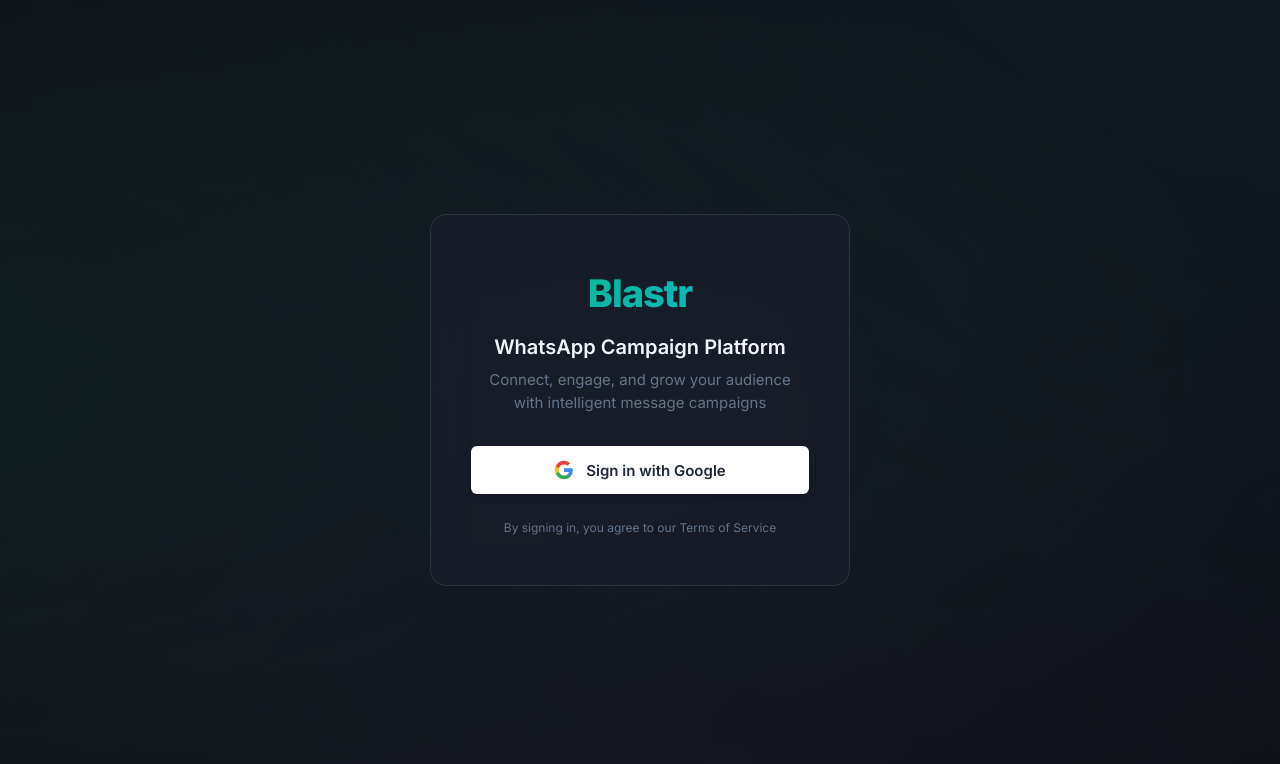
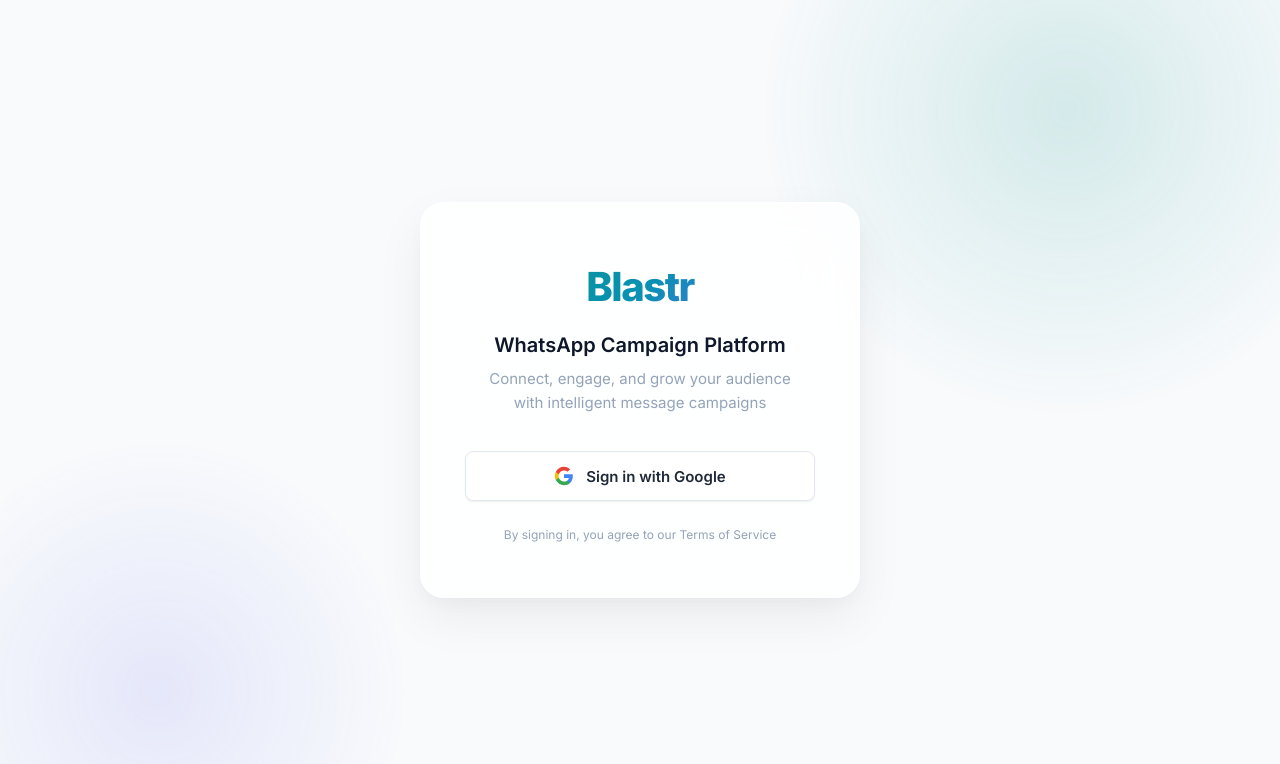
Before and after one commit to fardannozami/wa, a React (Vite) app in the folder frontend/: page /login in a window 1280 px wide. Shown: the top 764 px of the page. Built offline with nearby package versions, Linux system fonts and the light colour scheme.

Commit message:
feat: Establish initial frontend HTML structure and comprehensive global CSS styles for the Blastr application.

```diff
--- a/frontend/index.html
+++ b/frontend/index.html
@@ -5,7 +5,7 @@
     <link rel="icon" type="image/svg+xml" href="/vite.svg" />
     <meta name="viewport" content="width=device-width, initial-scale=1.0" />
     <meta name="description" content="Blastr — Modern WhatsApp campaign platform. Connect, engage, and grow your audience with intelligent message blasting." />
-    <meta name="theme-color" content="#0f1117" />
+    <meta name="theme-color" content="#f5f7fa" />
     <title>Blastr — WhatsApp Campaign Platform</title>
   </head>
   <body>
--- a/frontend/src/index.css
+++ b/frontend/src/index.css
@@ -1,51 +1,53 @@
 @import url('https://fonts.googleapis.com/css2?family=Inter:wght@300;400;500;600;700;800&display=swap');
 
 :root {
-  /* Color System */
-  --bg-primary: #0f1117;
-  --bg-secondary: #161923;
-  --bg-elevated: #1c1f2e;
-  --bg-card: rgba(28, 31, 46, 0.7);
-  --bg-glass: rgba(28, 31, 46, 0.5);
-  --bg-hover: rgba(255, 255, 255, 0.04);
+  /* Color System — Elegant Light */
+  --bg-primary: #f8fafc;
+  --bg-secondary: #ffffff;
+  --bg-elevated: #ffffff;
+  --bg-card: #ffffff;
+  --bg-glass: rgba(255, 255, 255, 0.72);
+  --bg-hover: rgba(0, 0, 0, 0.025);
 
-  /* Accent */
-  --accent: #10b981;
-  --accent-light: #34d399;
-  --accent-dark: #059669;
-  --accent-glow: rgba(16, 185, 129, 0.15);
-  --accent-gradient: linear-gradient(135deg, #10b981 0%, #06b6d4 100%);
-  --accent-gradient-reverse: linear-gradient(135deg, #06b6d4 0%, #10b981 100%);
+  /* Accent — Richer emerald-teal spectrum */
+  --accent: #0d9488;
+  --accent-light: #14b8a6;
+  --accent-dark: #0f766e;
+  --accent-glow: rgba(13, 148, 136, 0.08);
+  --accent-gradient: linear-gradient(135deg, #0d9488 0%, #0891b2 50%, #6366f1 100%);
+  --accent-gradient-reverse: linear-gradient(135deg, #6366f1 0%, #0891b2 50%, #0d9488 100%);
+  --accent-gradient-subtle: linear-gradient(135deg, rgba(13, 148, 136, 0.06) 0%, rgba(99, 102, 241, 0.06) 100%);
 
   /* Text */
-  --text-primary: #f1f5f9;
-  --text-secondary: #94a3b8;
-  --text-muted: #64748b;
+  --text-primary: #0f172a;
+  --text-secondary: #475569;
+  --text-muted: #94a3b8;
 
   /* Borders */
-  --border: rgba(255, 255, 255, 0.06);
-  --border-light: rgba(255, 255, 255, 0.1);
-  --border-accent: rgba(16, 185, 129, 0.3);
+  --border: #f1f5f9;
+  --border-light: #e2e8f0;
+  --border-accent: rgba(13, 148, 136, 0.25);
 
   /* Status */
-  --success: #22c55e;
-  --success-bg: rgba(34, 197, 94, 0.12);
-  --error: #ef4444;
-  --error-bg: rgba(239, 68, 68, 0.12);
-  --warning: #f59e0b;
-  --warning-bg: rgba(245, 158, 11, 0.12);
+  --success: #059669;
+  --success-bg: rgba(5, 150, 105, 0.08);
+  --error: #dc2626;
+  --error-bg: rgba(220, 38, 38, 0.06);
+  --warning: #d97706;
+  --warning-bg: rgba(217, 119, 6, 0.06);
 
-  /* Shadows */
-  --shadow-sm: 0 1px 2px rgba(0, 0, 0, 0.3);
-  --shadow-md: 0 4px 12px rgba(0, 0, 0, 0.3);
-  --shadow-lg: 0 8px 32px rgba(0, 0, 0, 0.4);
-  --shadow-glow: 0 0 20px rgba(16, 185, 129, 0.15);
+  /* Shadows — More refined */
+  --shadow-sm: 0 1px 2px rgba(0, 0, 0, 0.04), 0 1px 3px rgba(0, 0, 0, 0.03);
+  --shadow-md: 0 4px 6px rgba(0, 0, 0, 0.04), 0 2px 4px rgba(0, 0, 0, 0.03);
+  --shadow-lg: 0 10px 25px rgba(0, 0, 0, 0.06), 0 4px 10px rgba(0, 0, 0, 0.04);
+  --shadow-xl: 0 20px 50px rgba(0, 0, 0, 0.08), 0 8px 20px rgba(0, 0, 0, 0.04);
+  --shadow-glow: 0 0 24px rgba(13, 148, 136, 0.1);
 
   /* Radius */
-  --radius-sm: 6px;
-  --radius-md: 10px;
+  --radius-sm: 8px;
+  --radius-md: 12px;
   --radius-lg: 16px;
-  --radius-xl: 20px;
+  --radius-xl: 24px;
 }
 
 * {
@@ -72,11 +74,11 @@
   background: transparent;
 }
 ::-webkit-scrollbar-thumb {
-  background: rgba(255, 255, 255, 0.1);
+  background: #cbd5e1;
   border-radius: 3px;
 }
 ::-webkit-scrollbar-thumb:hover {
-  background: rgba(255, 255, 255, 0.2);
+  background: #94a3b8;
 }
 
 /* ═══════════════ LAYOUT ═══════════════ */
@@ -97,11 +99,11 @@
   left: 0;
   bottom: 0;
   z-index: 100;
-  backdrop-filter: blur(20px);
+  box-shadow: 1px 0 8px rgba(0, 0, 0, 0.03);
 }
 
 .sidebar-logo {
-  padding: 24px 24px 20px;
+  padding: 28px 24px 24px;
   font-size: 22px;
   font-weight: 700;
   display: flex;
@@ -113,14 +115,14 @@
 }
 
 .sidebar-logo .logo-icon {
-  width: 36px;
-  height: 36px;
+  width: 38px;
+  height: 38px;
   background: var(--accent-gradient);
   border-radius: var(--radius-md);
   display: flex;
   align-items: center;
   justify-content: center;
-  box-shadow: var(--shadow-glow);
+  box-shadow: 0 4px 12px rgba(13, 148, 136, 0.25);
 }
 
 .sidebar-logo .logo-text {
@@ -157,7 +159,7 @@
 
 .nav-item.active {
   background: var(--accent-glow);
-  color: var(--accent-light);
+  color: var(--accent-dark);
   font-weight: 600;
 }
 
@@ -178,7 +180,11 @@
   width: 20px;
   height: 20px;
   flex-shrink: 0;
-  opacity: 0.7;
+  opacity: 0.55;
+}
+
+.nav-item:hover svg {
+  opacity: 0.8;
 }
 
 .nav-item.active svg,
@@ -216,31 +222,13 @@
   border-radius: var(--radius-lg);
   padding: 24px;
   border: 1px solid var(--border);
-  backdrop-filter: blur(12px);
-  transition: border-color 0.2s ease;
+  box-shadow: var(--shadow-sm);
+  transition: border-color 0.2s ease, box-shadow 0.2s ease;
 }
 
 .card:hover {
   border-color: var(--border-light);
-}
-
-input[type="date"],
-input[type="time"] {
-  color: var(--text-primary);
-  /* Optional: standardize padding but allow native picker width */
-}
-
-/* Invert the calendar/clock icon color in dark mode so it's visible against dark background */
-input[type="date"]::-webkit-calendar-picker-indicator,
-input[type="time"]::-webkit-calendar-picker-indicator {
-  filter: invert(1) hue-rotate(180deg) brightness(1.5);
-  cursor: pointer;
-  opacity: 0.6;
-}
-
-input[type="date"]::-webkit-calendar-picker-indicator:hover,
-input[type="time"]::-webkit-calendar-picker-indicator:hover {
-  opacity: 1;
+  box-shadow: var(--shadow-md);
 }
 
 /* ═══════════════ BUTTONS ═══════════════ */
@@ -265,12 +253,12 @@
 .btn-primary {
   background: var(--accent-gradient);
   color: #fff;
-  box-shadow: 0 2px 8px rgba(16, 185, 129, 0.25);
+  box-shadow: 0 2px 8px rgba(13, 148, 136, 0.3);
 }
 
 .btn-primary:hover {
   transform: translateY(-1px);
-  box-shadow: 0 4px 16px rgba(16, 185, 129, 0.35);
+  box-shadow: 0 4px 16px rgba(13, 148, 136, 0.4);
 }
 
 .btn-primary:active {
@@ -278,25 +266,25 @@
 }
 
 .btn-secondary {
-  background: var(--bg-elevated);
+  background: var(--bg-primary);
   color: var(--text-secondary);
   border: 1px solid var(--border-light);
 }
 
 .btn-secondary:hover {
-  background: rgba(255, 255, 255, 0.08);
+  background: #f1f5f9;
   color: var(--text-primary);
-  border-color: rgba(255, 255, 255, 0.15);
+  border-color: #cbd5e1;
 }
 
 .btn-danger {
   background: var(--error-bg);
   color: var(--error);
-  border: 1px solid rgba(239, 68, 68, 0.2);
+  border: 1px solid rgba(220, 38, 38, 0.12);
 }
 
 .btn-danger:hover {
-  background: rgba(239, 68, 68, 0.2);
+  background: rgba(220, 38, 38, 0.12);
 }
 
 .btn:disabled {
@@ -322,7 +310,7 @@
 .form-input {
   width: 100%;
   padding: 10px 14px;
-  background: var(--bg-primary);
+  background: #f8fafc;
   border: 1px solid var(--border-light);
   border-radius: var(--radius-sm);
   font-size: 14px;
@@ -335,6 +323,7 @@
   outline: none;
   border-color: var(--accent);
   box-shadow: 0 0 0 3px var(--accent-glow);
+  background: #fff;
 }
 
 .form-input::placeholder {
@@ -383,7 +372,7 @@
 }
 
 .table tbody tr:hover {
-  background: var(--bg-hover);
+  background: #f8fafc;
 }
 
 .table td {
@@ -396,7 +385,7 @@
   display: inline-flex;
   align-items: center;
   gap: 6px;
-  padding: 4px 10px;
+  padding: 4px 12px;
   border-radius: 100px;
   font-size: 12px;
   font-weight: 600;
@@ -438,7 +427,7 @@
   background: #ffffff;
   border-radius: var(--radius-lg);
   overflow: hidden;
-  box-shadow: 0 0 40px rgba(16, 185, 129, 0.1), var(--shadow-lg);
+  box-shadow: var(--shadow-lg), 0 0 0 1px rgba(13, 148, 136, 0.08);
   position: relative;
 }
 
@@ -449,7 +438,7 @@
   background: var(--accent-gradient);
   border-radius: var(--radius-lg);
   z-index: -1;
-  opacity: 0.5;
+  opacity: 0.35;
 }
 
 /* ═══════════════ LOGIN ═══════════════ */
@@ -458,46 +447,65 @@
   display: flex;
   align-items: center;
   justify-content: center;
-  background: var(--bg-primary);
+  background: #f8fafc;
   position: relative;
   overflow: hidden;
 }
 
+/* Decorative gradient blobs */
 .login-page::before {
   content: '';
   position: absolute;
-  top: -50%;
-  left: -50%;
-  width: 200%;
-  height: 200%;
-  background:
-    radial-gradient(ellipse at 20% 50%, rgba(16, 185, 129, 0.08) 0%, transparent 50%),
-    radial-gradient(ellipse at 80% 20%, rgba(6, 182, 212, 0.06) 0%, transparent 50%),
-    radial-gradient(ellipse at 50% 80%, rgba(139, 92, 246, 0.04) 0%, transparent 50%);
-  animation: loginBg 20s ease-in-out infinite alternate;
+  width: 600px;
+  height: 600px;
+  background: radial-gradient(circle, rgba(13, 148, 136, 0.15) 0%, transparent 70%);
+  top: -200px;
+  right: -100px;
+  animation: floatBlob1 14s ease-in-out infinite alternate;
 }
 
-@keyframes loginBg {
-  0% { transform: translate(0, 0) rotate(0deg); }
-  100% { transform: translate(-5%, -5%) rotate(3deg); }
+.login-page::after {
+  content: '';
+  position: absolute;
+  width: 500px;
+  height: 500px;
+  background: radial-gradient(circle, rgba(99, 102, 241, 0.12) 0%, transparent 70%);
+  bottom: -150px;
+  left: -100px;
+  animation: floatBlob2 16s ease-in-out infinite alternate;
+}
+
+@keyframes floatBlob1 {
+  0% { transform: translate(0, 0) scale(1); }
+  100% { transform: translate(-40px, 30px) scale(1.1); }
+}
+
+@keyframes floatBlob2 {
+  0% { transform: translate(0, 0) scale(1); }
+  100% { transform: translate(30px, -40px) scale(1.05); }
 }
 
 .login-card {
-  width: 420px;
+  width: 440px;
   text-align: center;
   position: relative;
   z-index: 1;
-  padding: 48px 40px;
-  background: var(--bg-glass);
-  border: 1px solid var(--border-light);
-  backdrop-filter: blur(20px);
+  padding: 52px 44px;
+  background: rgba(255, 255, 255, 0.85);
+  border: 1px solid rgba(255, 255, 255, 0.9);
+  border-radius: var(--radius-xl);
+  backdrop-filter: blur(24px) saturate(180%);
+  box-shadow:
+    0 20px 50px rgba(0, 0, 0, 0.06),
+    0 8px 20px rgba(0, 0, 0, 0.03),
+    0 0 0 1px rgba(255, 255, 255, 0.8) inset;
 }
 
 .login-logo {
-  font-size: 38px;
+  font-size: 40px;
   font-weight: 800;
-  margin-bottom: 8px;
-  letter-spacing: -1px;
+  margin-bottom: 10px;
+  letter-spacing: -1.5px;
   background: var(--accent-gradient);
   -webkit-background-clip: text;
   -webkit-text-fill-color: transparent;
@@ -506,9 +514,9 @@
 
 .login-subtitle {
   color: var(--text-muted);
-  margin-bottom: 32px;
+  margin-bottom: 36px;
   font-size: 15px;
-  line-height: 1.5;
+  line-height: 1.6;
 }
 
 .google-btn {
@@ -516,7 +524,7 @@
   padding: 14px 24px;
   background: #ffffff;
   color: #1f2937;
-  border: none;
+  border: 1px solid #e2e8f0;
   border-radius: var(--radius-sm);
   font-size: 15px;
   font-weight: 600;
@@ -526,13 +534,14 @@
   align-items: center;
   justify-content: center;
   gap: 12px;
-  transition: all 0.2s ease;
-  box-shadow: 0 2px 8px rgba(0, 0, 0, 0.2);
+  transition: all 0.25s ease;
+  box-shadow: var(--shadow-sm);
 }
 
 .google-btn:hover {
-  transform: translateY(-1px);
-  box-shadow: 0 4px 16px rgba(0, 0, 0, 0.3);
+  transform: translateY(-2px);
+  box-shadow: var(--shadow-md);
+  border-color: #cbd5e1;
 }
 
 .google-btn:active {
@@ -558,15 +567,16 @@
   border-radius: var(--radius-lg);
   padding: 24px;
   border: 1px solid var(--border);
-  backdrop-filter: blur(12px);
+  box-shadow: var(--shadow-sm);
   position: relative;
   overflow: hidden;
-  transition: border-color 0.2s ease, transform 0.2s ease;
+  transition: border-color 0.2s ease, transform 0.2s ease, box-shadow 0.2s ease;
 }
 
 .stat-card:hover {
   border-color: var(--border-light);
-  transform: translateY(-2px);
+  transform: translateY(-3px);
+  box-shadow: var(--shadow-lg);
 }
 
 .stat-card::before {
@@ -608,7 +618,7 @@
 .modal-overlay {
   position: fixed;
   inset: 0;
-  background: rgba(0, 0, 0, 0.6);
+  background: rgba(15, 23, 42, 0.2);
   backdrop-filter: blur(8px);
   display: flex;
   align-items: center;
@@ -628,15 +638,15 @@
   width: 500px;
   max-height: 90vh;
   overflow-y: auto;
-  border: 1px solid var(--border-light);
-  box-shadow: var(--shadow-lg);
-  animation: slideUp 0.25s ease;
+  border: 1px solid var(--border);
+  box-shadow: var(--shadow-xl);
+  animation: slideUp 0.3s cubic-bezier(0.16, 1, 0.3, 1);
 }
 
 @keyframes slideUp {
   from {
     opacity: 0;
-    transform: translateY(20px) scale(0.98);
+    transform: translateY(24px) scale(0.97);
   }
   to {
     opacity: 1;
```
